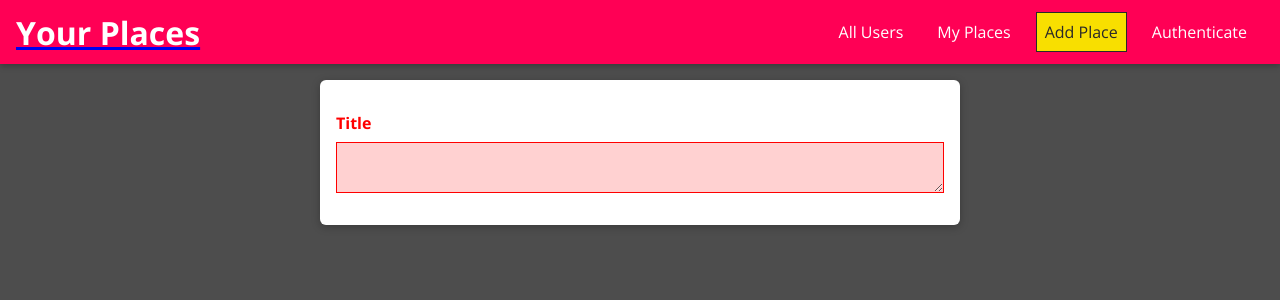
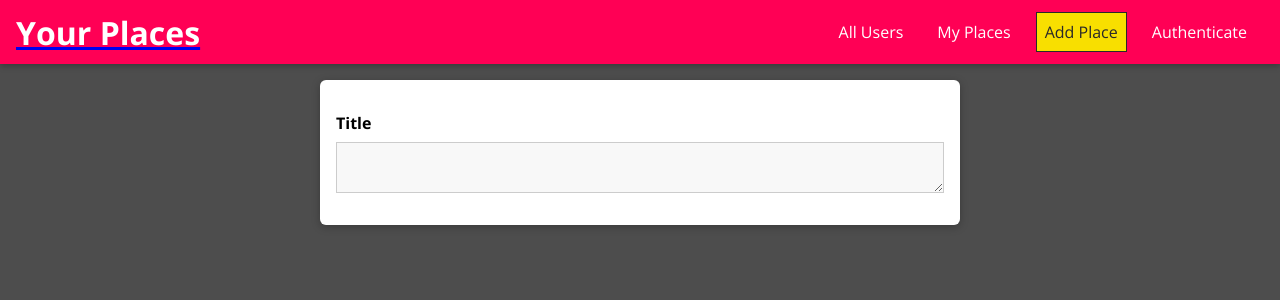
Before and after one commit to Tutul101/travel-tales-frontend, a React (Create React App) app: page /places/new in a window 1280 px wide. Shown: the top 300 px of the page. Built offline with nearby package versions, Linux system fonts and the light colour scheme.

Commit message:
add generic input validator

```diff
--- a/src/places/pages/new-place/index.js
+++ b/src/places/pages/new-place/index.js
@@ -1,13 +1,20 @@
 import React from "react";
-
+import Input from "../../../shared/components/ui-elements/form-elements/input";
+import { VALIDATOR_REQUIRE } from "../../../shared/utils/validators";
 import "./new-place.css";
-import Input from "../../../shared/components/ui-elements/form-elements/input";
 
 const NewPlace = () => {
   return (
     <main>
       <form className="place-form">
-        <Input element="input" type="text" label="Title" id="title" />
+        <Input
+          validators={[VALIDATOR_REQUIRE()]}
+          element="input"
+          type="text"
+          label="Title"
+          id="title"
+          errorText="Please enter a valid title"
+        />
       </form>
     </main>
   );
--- a/src/shared/components/ui-elements/form-elements/input/index.js
+++ b/src/shared/components/ui-elements/form-elements/input/index.js
@@ -1,28 +1,49 @@
 import React, { useState } from "react";
+import { validate } from "../../../../utils/validators";
 
 import "./input.css";
 
-const Input = ({ label, id, type, errorText, ...props }) => {
+const Input = ({ validators, label, id, type, errorText, ...props }) => {
   const [enteredValue, setEnteredValue] = useState("");
   const [isValid, setIsValid] = useState(false);
+  const [isTouched, setIsTouched] = useState(false);
 
   const changeHandler = (e) => {
-    setEnteredValue(enteredValue);
-    if (enteredValue !== "") {
-      setIsValid(true);
-    }
+    setEnteredValue(e.target.value);
+    setIsValid(validate(e.target.value, validators));
+    console.log("validate result", validate(e.target.value, validators));
   };
+
+  const touchHandler = () => {
+    setIsTouched(true);
+  };
+
   const element =
     type === "input" ? (
-      <input id={id} {...props} onChange={changeHandler} />
+      <input
+        id={id}
+        {...props}
+        onChange={changeHandler}
+        onBlur={touchHandler}
+        value={enteredValue}
+      />
     ) : (
-      <textarea id={id} {...props} onChange={changeHandler} />
+      <textarea
+        id={id}
+        {...props}
+        onChange={changeHandler}
+        onBlur={touchHandler}
+        value={enteredValue}
+      />
     );
   return (
-    <div className={`form-control ${!isValid && `form-control--invalid`}`}>
+    <div
+      className={`form-control ${
+        !isValid && isTouched && `form-control--invalid`
+      }`}>
       <label htmlFor={id}>{label}</label>
       {element}
-      {!isValid && <p>{errorText}</p>}
+      {!isValid && isTouched && <p>{errorText}</p>}
     </div>
   );
 };
--- /dev/null
+++ b/src/shared/utils/validators.js
@@ -0,0 +1,46 @@
+const VALIDATOR_TYPE_REQUIRE = 'REQUIRE';
+const VALIDATOR_TYPE_MINLENGTH = 'MINLENGTH';
+const VALIDATOR_TYPE_MAXLENGTH = 'MAXLENGTH';
+const VALIDATOR_TYPE_MIN = 'MIN';
+const VALIDATOR_TYPE_MAX = 'MAX';
+const VALIDATOR_TYPE_EMAIL = 'EMAIL';
+const VALIDATOR_TYPE_FILE = 'FILE';
+
+export const VALIDATOR_REQUIRE = () => ({ type: VALIDATOR_TYPE_REQUIRE });
+export const VALIDATOR_FILE = () => ({ type: VALIDATOR_TYPE_FILE });
+export const VALIDATOR_MINLENGTH = val => ({
+  type: VALIDATOR_TYPE_MINLENGTH,
+  val: val
+});
+export const VALIDATOR_MAXLENGTH = val => ({
+  type: VALIDATOR_TYPE_MAXLENGTH,
+  val: val
+});
+export const VALIDATOR_MIN = val => ({ type: VALIDATOR_TYPE_MIN, val: val });
+export const VALIDATOR_MAX = val => ({ type: VALIDATOR_TYPE_MAX, val: val });
+export const VALIDATOR_EMAIL = () => ({ type: VALIDATOR_TYPE_EMAIL });
+
+export const validate = (value, validators) => {
+  let isValid = true;
+  for (const validator of validators) {
+    if (validator.type === VALIDATOR_TYPE_REQUIRE) {
+      isValid = isValid && value.trim().length > 0;
+    }
+    if (validator.type === VALIDATOR_TYPE_MINLENGTH) {
+      isValid = isValid && value.trim().length >= validator.val;
+    }
+    if (validator.type === VALIDATOR_TYPE_MAXLENGTH) {
+      isValid = isValid && value.trim().length <= validator.val;
+    }
+    if (validator.type === VALIDATOR_TYPE_MIN) {
+      isValid = isValid && +value >= validator.val;
+    }
+    if (validator.type === VALIDATOR_TYPE_MAX) {
+      isValid = isValid && +value <= validator.val;
+    }
+    if (validator.type === VALIDATOR_TYPE_EMAIL) {
+      isValid = isValid && /^\S+@\S+\.\S+$/.test(value);
+    }
+  }
+  return isValid;
+};
```
